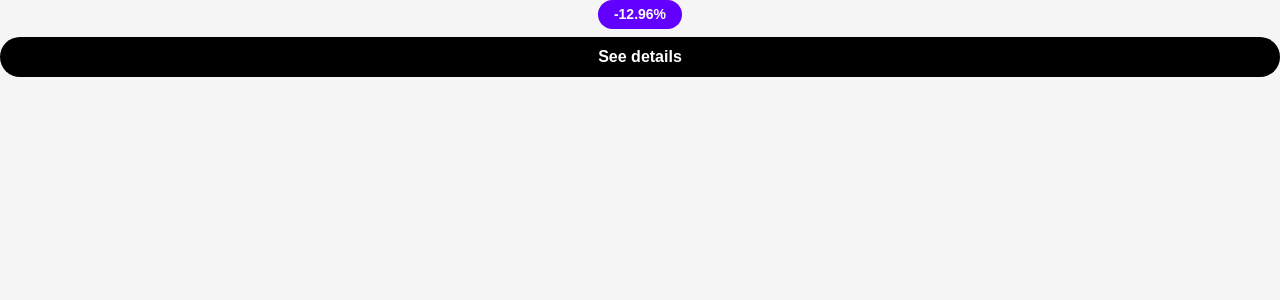
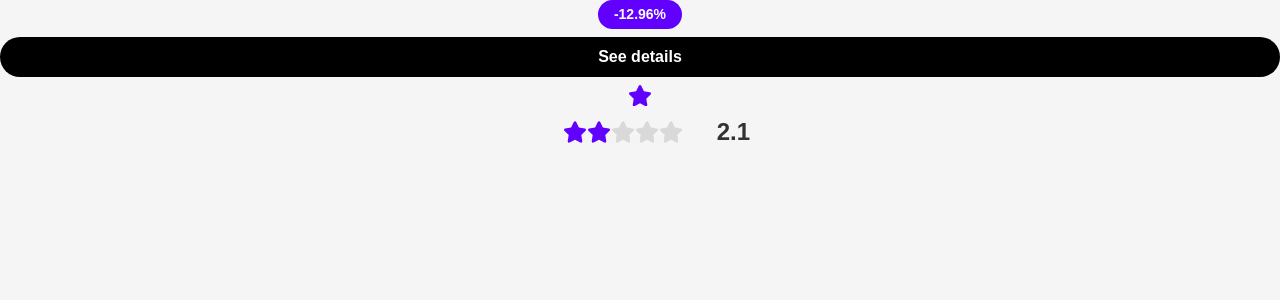
Before and after one commit to vluv99/simple-product-lister, a Next.js app: page / in a window 1280 px wide. Shown: the top 300 px of the page. Built offline with nearby package versions, Linux system fonts and the light colour scheme.

Commit message:
Rating component

```diff
--- a/src/app/page.tsx
+++ b/src/app/page.tsx
@@ -1,11 +1,15 @@
 import {Pill} from "@/components/pill/pill";
 import {Button} from "@/components/button/button";
+import {Rating} from "@/components/rating/rating";
+import {Colors, StarIcon} from "@/components/rating/star-icon";
 
 export default function Home() {
   return (
     <div className='flex flex-col items-center justify-center gap-2'>
       <Pill text='-12.96%' />
         <Button label="See details" />
+      <StarIcon color={Colors.filled}/>
+        <Rating value={2.1}/>
     </div>
   );
 }
--- /dev/null
+++ b/src/components/rating/rating.tsx
@@ -0,0 +1,33 @@
+"use client";
+
+import {FC, useEffect, useState} from "react";
+import {Colors, StarIcon} from "@/components/rating/star-icon";
+
+type Props = {
+    value: number;
+}
+
+export const Rating:FC<Props> = ({value}) => {
+    const [stars, setStars] = useState<Colors[]>([]);
+
+    useEffect(() => {
+        const starColors:Colors[] = [];
+        for(let i = 1; i <= 5; i++){
+            if (value >= i){
+                starColors.push(Colors.filled)
+            } else {
+                starColors.push(Colors.empty)
+            }
+        }
+        setStars(starColors)
+    }, [value])
+
+    return (
+        <div className='flex flex-row'>
+            <div className='flex flex-row min-w-full'>
+                {stars.map((color, i) => <StarIcon color={color} key={`star-${i}`}/>)}
+            </div>
+            <div className='text-[24px] font-semibold'>{value}</div>
+        </div>
+    );
+};
--- /dev/null
+++ b/src/components/rating/star-icon.tsx
@@ -0,0 +1,16 @@
+import { FC } from "react";
+
+export enum Colors {
+    empty = '#D9D9D9',
+    filled = 'var(--color-accent)'
+}
+
+type Props = {
+    color: Colors;
+    width?: Number;
+}
+export const StarIcon: FC<Props> = ({color, width = 24}) => {
+    return (
+        <svg xmlns="http://www.w3.org/2000/svg" viewBox="0 0 576 512" width={`${width}px`} style={{fill: color}}><path d="M316.9 18C311.6 7 300.4 0 288.1 0s-23.4 7-28.8 18L195 150.3 51.4 171.5c-12 1.8-22 10.2-25.7 21.7s-.7 24.2 7.9 32.7L137.8 329 113.2 474.7c-2 12 3 24.2 12.9 31.3s23 8 33.8 2.3l128.3-68.5 128.3 68.5c10.8 5.7 23.9 4.9 33.8-2.3s14.9-19.3 12.9-31.3L438.5 329 542.7 225.9c8.6-8.5 11.7-21.2 7.9-32.7s-13.7-19.9-25.7-21.7L381.2 150.3 316.9 18z"/></svg>
+    );
+};
```
Also changed, not shown: public/star-solid.svg (added), 1 other file (tests, documents, lock files or other folders).
